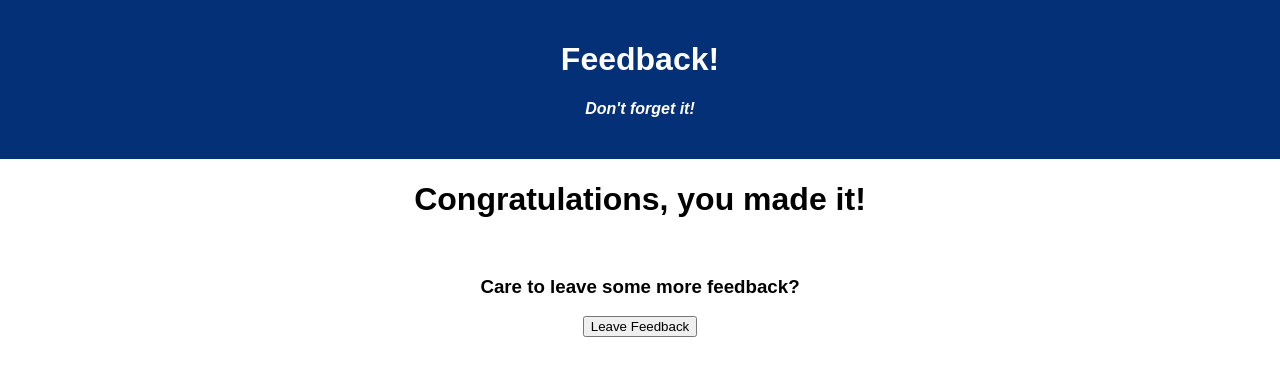
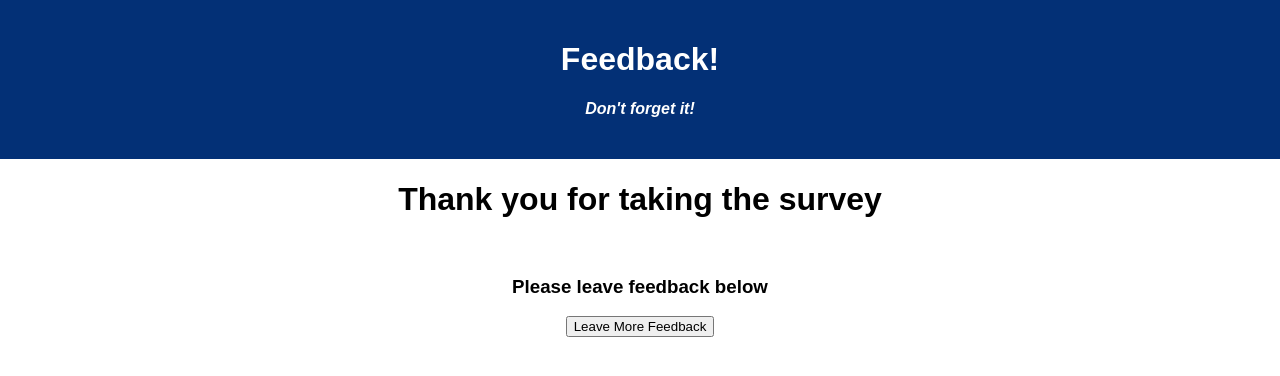
Before and after one commit to habibshahid2013/weekend-redux-feedback-loop, a React (Create React App) app: page /success in a window 1280 px wide. Shown: the top 376 px of the page. Built offline with nearby package versions, Linux system fonts and the light colour scheme.

Commit message:
base is completed

```diff
--- a/src/components/Review/Review.jsx
+++ b/src/components/Review/Review.jsx
@@ -32,11 +32,11 @@ function Review(onSubmit) {
             },
         }).then((response) => {
             console.log("response from the DB", response);
+            //make sure history went to the next page
+            savePage.push('/success')
         }).catch((error) => {
             console.log("error from the POST /survey", error);
         })
-        //make sure history went to the next page
-        savePage.push('/')
     }
     return (
         <div>
--- a/src/components/Success/Success.jsx
+++ b/src/components/Success/Success.jsx
@@ -9,10 +9,10 @@ function Success() {
     }
     return (
         <div>
-            <h1>Congratulations, you made it!</h1>
+            <h1>Thank you for taking the survey</h1>
             <br />
-            <h3>Care to leave some more feedback?</h3>
-            <button>Leave Feedback</button>
+            <h3>Please leave feedback below</h3>
+            <button variant="contained" color="primary" onClick={nextPage}>Leave More Feedback</button>
         </div>
     )
 }
--- a/src/components/SurveyHomePage/SurveyHomePage.jsx
+++ b/src/components/SurveyHomePage/SurveyHomePage.jsx
@@ -30,10 +30,9 @@ function SurveyHomePage() {
         <div>
             <h1>Survey Home Page</h1>
             <h2>Please Start Survey</h2>
-            <input
-                value={survey}
-                onChange={(event) => setSurveyHomePage(event.target.value)} />
-            <button onClick={nextPage}>Submit</button>
+            <button value={survey}
+                    onClick={nextPage}
+                    onChange={(event) => setSurveyHomePage(event.target.value)}>Start Here</button>
         </div>
 
 
```
